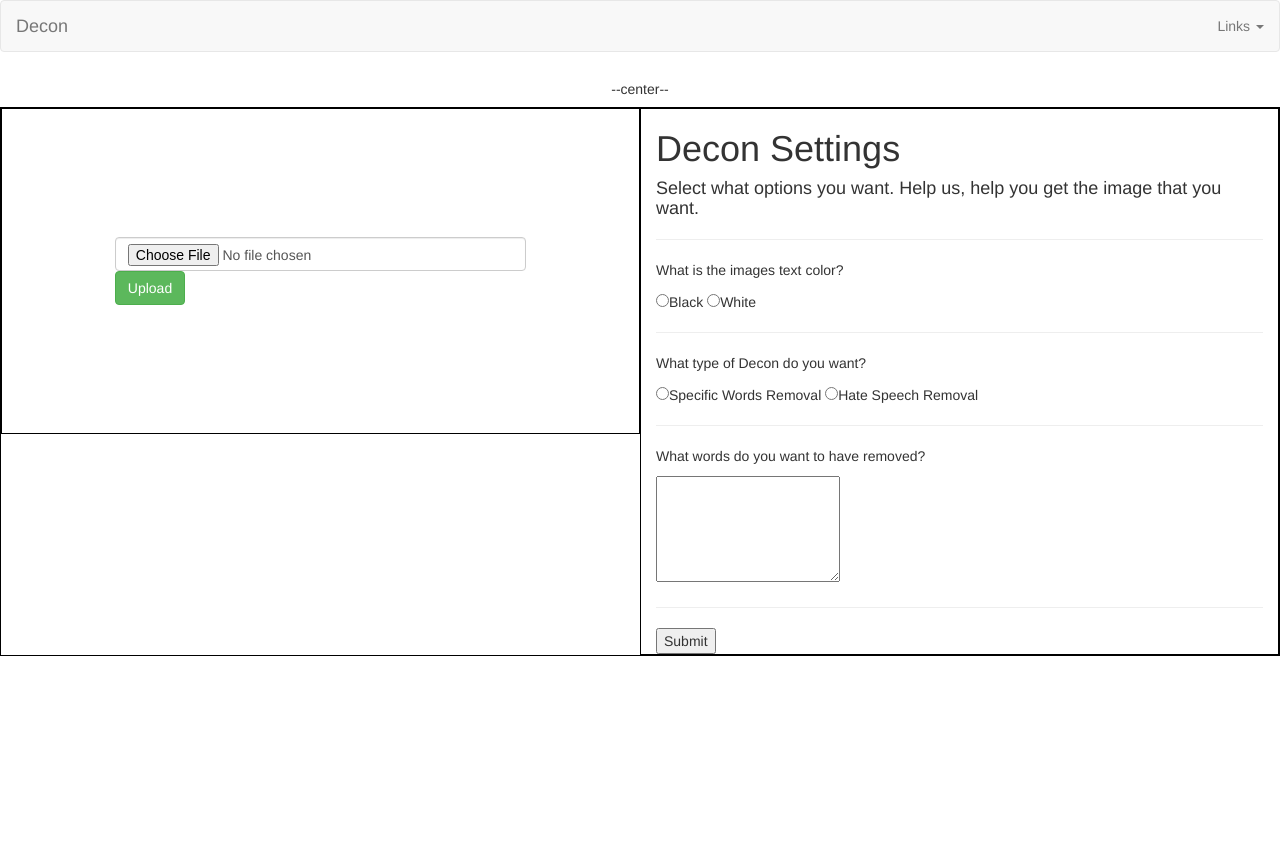
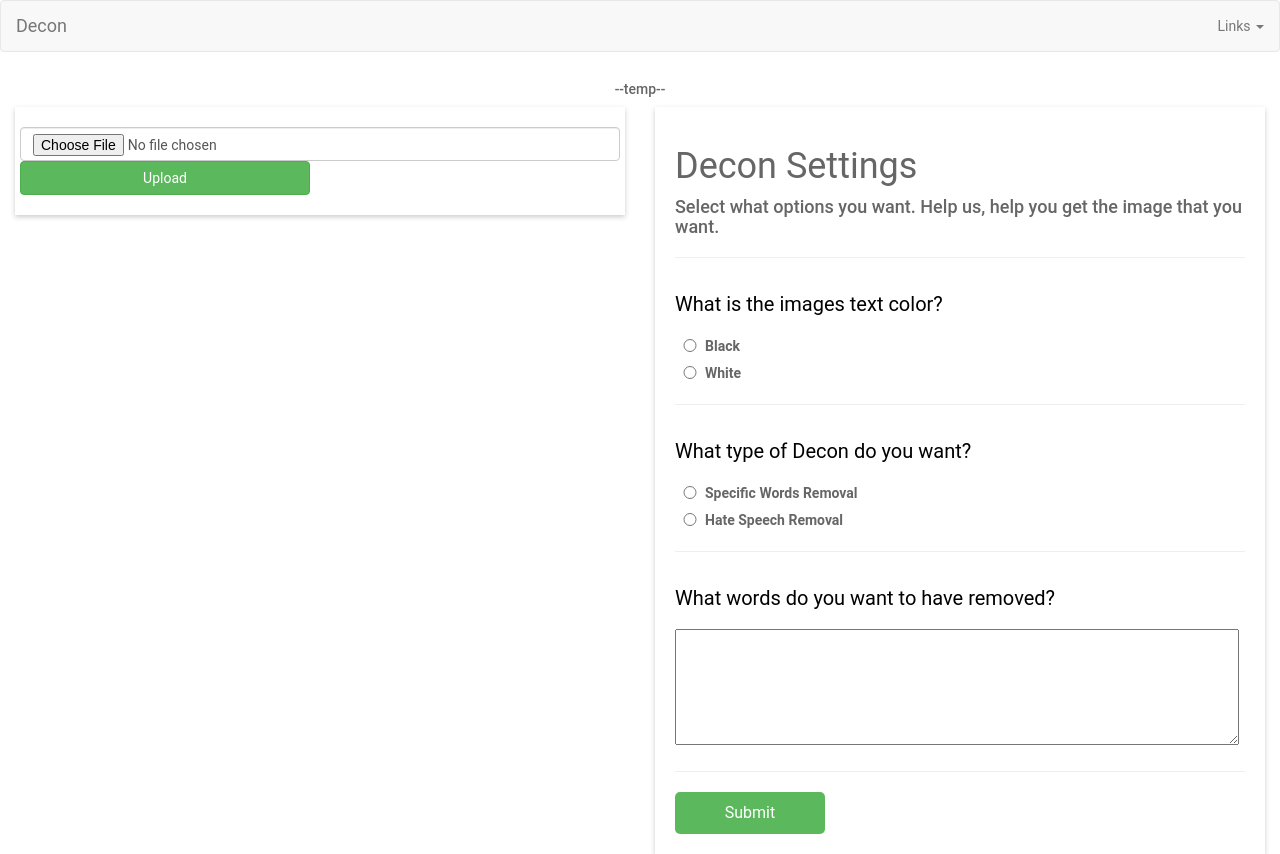
Before and after one commit to Meapy/Project-Decon, a Flask app: page / in a window 1280 px wide. Before the commit the page ends 656 px from the top, so only its background shows below. Run offline with Flask 2, Linux system fonts and the light colour scheme; some libraries are stand-ins or nearby versions.

Commit message:
changes
Changes to files

```diff
--- a/assets/css/index.css
+++ b/assets/css/index.css
@@ -38,7 +38,7 @@
   }
 
   .second-box p {
-    color: #ffffff;
+    color: #e60909;
     padding-left: 110px;
     padding-top: 50px;
   }
--- a/flask_server.py
+++ b/flask_server.py
@@ -43,6 +43,13 @@ def uploadFile():
 
     return render_template('index.html', form=form, file_url=file_url)
 
+@app.route('/settings',  methods=("POST", "GET"))
+def settings():
+    print(request.form)
+    form = UploadForm()
+    file_url = None
+    return render_template('index.html', form=form, file_url=file_url)
+
 
 if __name__ == "__main__":
     app.run(port=3000, debug=True)
--- a/views/home.html
+++ b/templates/home.html
@@ -2,6 +2,7 @@
 <html lang="en">
 
 <head>
+  <h1>{{userInput}}</h1>
   <meta charset="UTF-8">
   <meta name="viewport" content="width=device-width, initial-scale=1, shrink-to-fit=no">
   <meta name="description" content="">
--- a/templates/index.html
+++ b/templates/index.html
@@ -29,16 +29,15 @@
               </li>
           </ul>
         </div>
-
       </nav>
 
 
     <div class="container-fluid">
-        <h5 class="text-center">--center--</h5>
+        <h5 class="text-center">--temp--</h5>
     </div>
-      <div class="container-fluid" style="border:1px black solid;">
+      <div class="container-fluid" >
         <div class="row">
-            <div class="col-lg-6" style="border:1px black solid; padding:10%;">
+            <div class="col-lg-6" >
                      <form method="post" enctype="multipart/form-data">
                       {{ form.hidden_tag() }}
 
@@ -66,23 +65,23 @@
 
             </div>
           </div>
-            <div class="col-lg-6" style="border:1px black solid;">
-                <form method="post" enctype="multipart/form-data">
+            <div class="col-lg-6">
+                <form action="/settings" method="POST">
                     <h1>Decon Settings</h1>
                     <h4>Select what options you want. Help us, help you get the image that you want.</h4>
                     <hr>
 
                     <p class="question"> What is the images text color?</p>
                     <div class="question-answer">
-                      <lable><input type="radio" value = none" name="color" />Black</lable>
-                      <lable><input type="radio" value = none" name="color" />White</lable>
+                      <label><input type="radio" value = "none" name="color" />Black</label>
+                      <label><input type="radio" value = "none" name="color" />White</label>
                     </div>
                     <hr>
 
                     <p class="question"> What type of Decon do you want?</p>
                     <div class="question-answer">
-                      <lable><input type="radio" value = none" name="type" />Specific Words Removal</lable>
-                      <lable><input type="radio" value = none" name="type" />Hate Speech Removal</lable>
+                      <label><input type="radio" value = "none" name="type" />Specific Words Removal</label>
+                      <label><input type="radio" value = "none" name="type" />Hate Speech Removal</label>
                     </div>
                     <hr>
 
@@ -93,7 +92,7 @@
                     <hr>
 
                     <div class="buttonsubmit">
-                      <button type=""submit" href="/">Submit</button>
+                      <button type="submit" value="Submit">Submit</button>
                     </div>
                 </form>
 
@@ -102,4 +101,76 @@
     </div>
 
 </body>
+
+  <style>
+    body, div, form, input, p {
+      padding: 0;
+      margin: 0;
+      outline: none;
+      font-family: Roboto, Arial, sans-serif;
+      font-size: 14px;
+      color: #666;
+      line-height: 22px;
+    }
+    h1 {
+        font-weight: 400;
+    }
+    form {
+        width: 100%;
+        padding: 20px;
+        background: #fff;
+        box-shadow: 0 2px 5px #ccc;
+    }
+    input {
+        width: calc(50% - 10px);
+        padding: 5px;
+        border: 1px solid #ccc;
+        border-radius: 3px;
+        vertical-align: top;
+        }
+    input:hover, textarea:hover {
+        outline: none;
+        border: 1px solid #000000;
+    }
+    textarea:hover {
+        outline: none;
+        border: 1px solid #5cb85c;
+        }
+    textarea {
+        width: calc(100% - 6px);
+        overflow-y: scroll;
+    }
+    .question {
+        padding: 15px 0 5px;
+        color: #000000;
+        font-size: 20px;
+        padding-bottom: 20px;
+    }
+    .question-answer label {
+        display: block;
+
+    }
+    .question-answer input {
+      width: 30px;
+    }
+    .btn-block {
+      margin-top: 20px;
+      text-align: center;
+    }
+    button {
+      width: 150px;
+      padding: 10px;
+      border: none;
+      -webkit-border-radius: 5px;
+      -moz-border-radius: 5px;
+      border-radius: 5px;
+      background-color: #5cb85c;
+      font-size: 16px;
+      color: #fff;
+      cursor: pointer;
+    }
+    button:hover {
+      background-color: #5cb85c;
+    }
+  </style>
 </html>
```
Also changed, not shown: assets/css/settings.css (added, +9 -0 lines).
